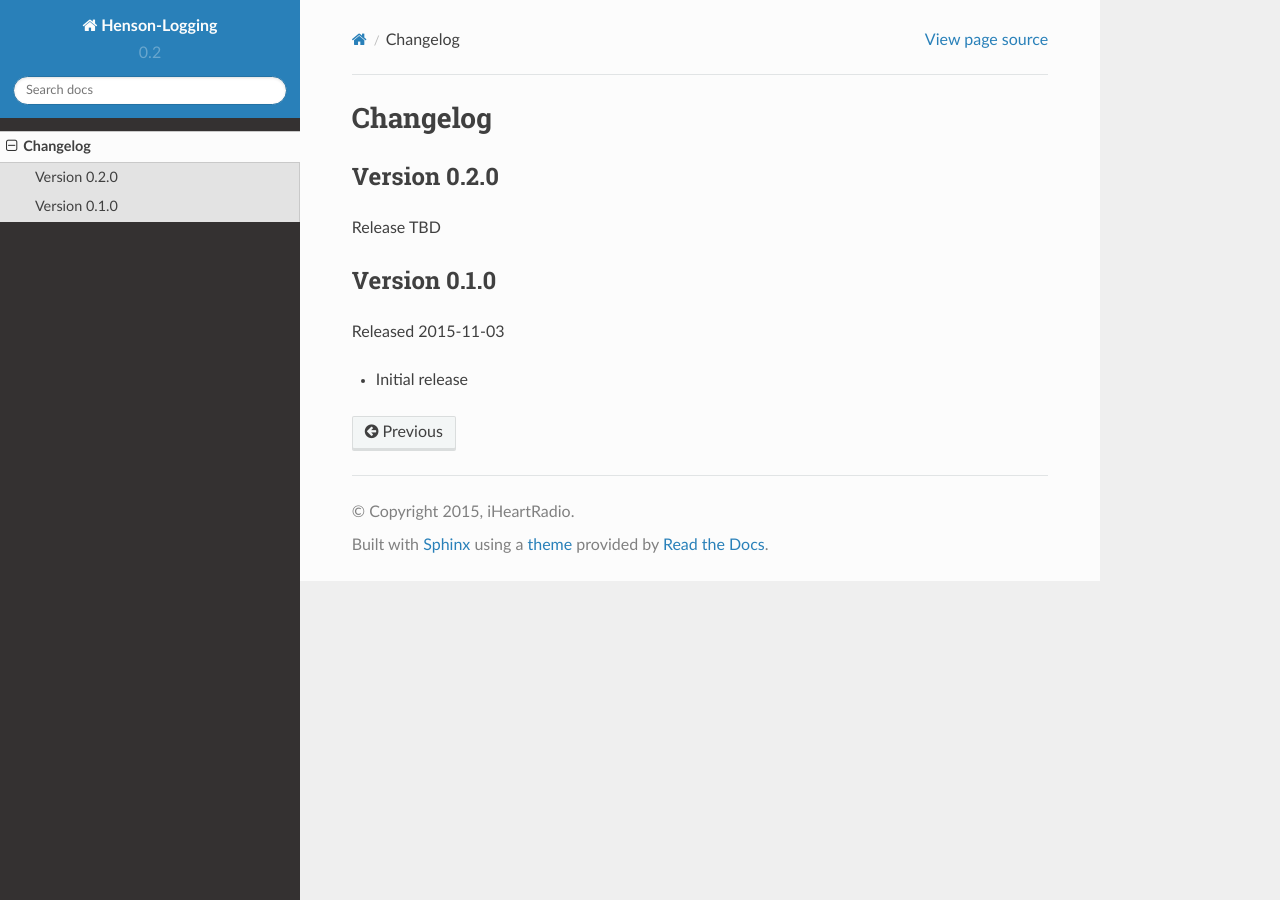
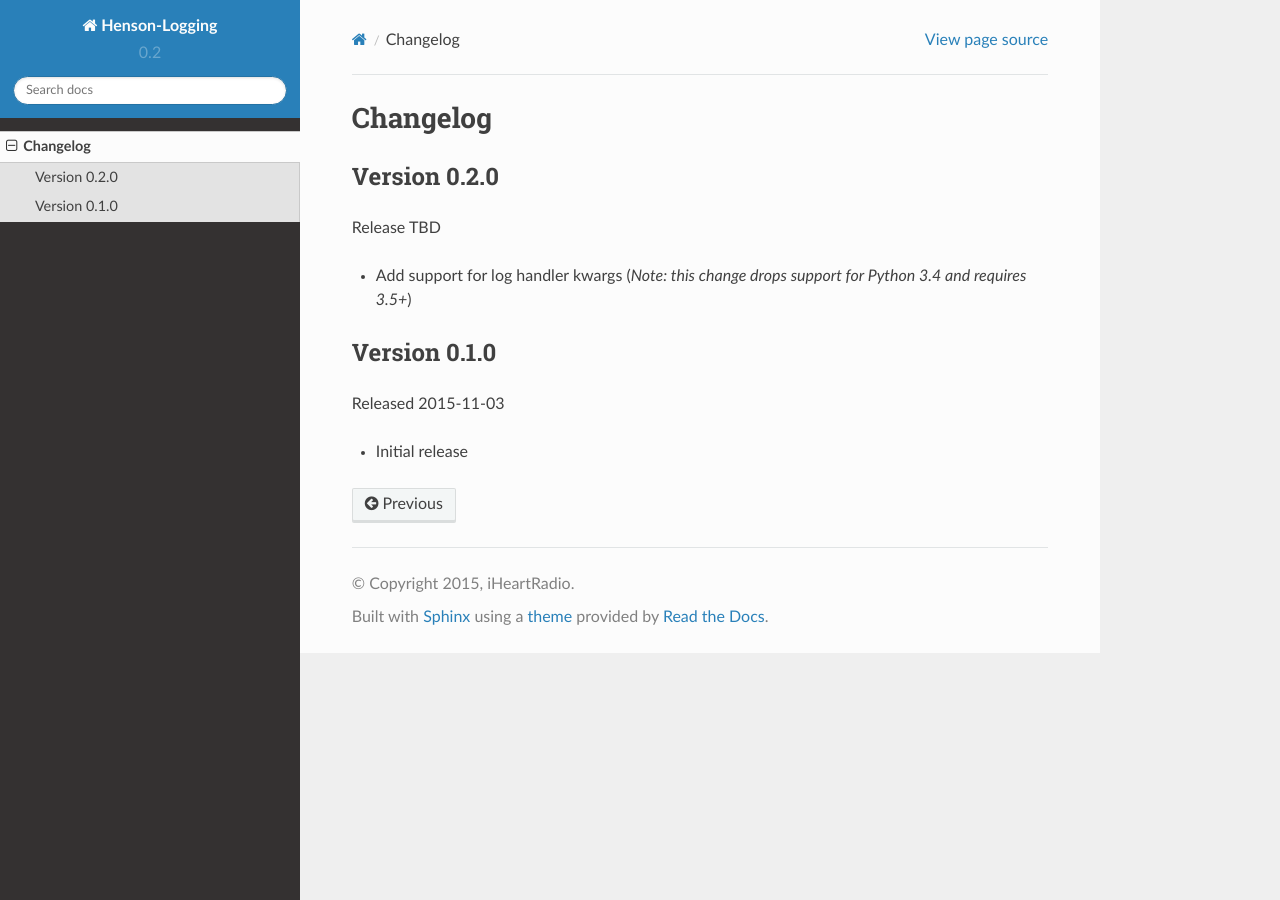
Before and after one commit to iheartradio/Henson-Logging, a Sphinx documentation site: the page built from docs/changes.rst, in a window 1280 px wide. Built offline with Sphinx 7.4.7 and the Read the Docs theme 2.0.0, drawn with Linux system fonts in a browser that asks for light colours.

Commit message:
Add support for log handler kwargs
Allow log handler kwargs to be configured by the application. These args
are passed to the log handler class's ``__init__``. This allows
configuration of handler instances such as ``logstash.LogstashHandler``.

This change takes advantage of new unpacking features introduced in
Python 3.5. Support for Python 3.4 is being dropped.

```diff
--- a/docs/changes.rst
+++ b/docs/changes.rst
@@ -7,6 +7,9 @@ Version 0.2.0
 
 Release TBD
 
+- Add support for log handler kwargs (*Note: this change drops support for
+  Python 3.4 and requires 3.5+*)
+
 
 Version 0.1.0
 =============
--- a/docs/conf.py
+++ b/docs/conf.py
@@ -293,4 +293,4 @@ texinfo_documents = [
 
 
 # Example configuration for intersphinx: refer to the Python standard library.
-intersphinx_mapping = {'python': ('https://docs.python.org/3.4', None)}
+intersphinx_mapping = {'python': ('https://docs.python.org/3.5', None)}
--- a/henson_logging/__init__.py
+++ b/henson_logging/__init__.py
@@ -26,6 +26,7 @@ class Logging(Extension):
         'LOG_DATE_FORMAT': None,
         'LOG_FORMAT': '%(message)s\n',
         'LOG_HANDLER': 'logging.StreamHandler',
+        'LOG_HANDLER_KWARGS': {},
         'LOG_LEVEL': 'DEBUG',
         'LOG_VERSION': 1,
 
@@ -81,9 +82,10 @@ class Logging(Extension):
                 },
                 'handlers': {
                     'henson': {
+                        **self.app.settings['LOG_HANDLER_KWARGS'],
                         'class': self.app.settings['LOG_HANDLER'],
                         'formatter': 'henson',
-                    },
+                    }
                 },
                 'loggers': {
                     self.app.name: {
--- a/setup.py
+++ b/setup.py
@@ -11,4 +11,8 @@ setup(
     tests_require=[
         'tox',
     ],
+    classifiers=[
+        'Programming Language :: Python :: 3.5',
+        'Programming Language :: Python :: 3 :: Only',
+    ],
 )
```
Also changed, not shown: 1 other file.
